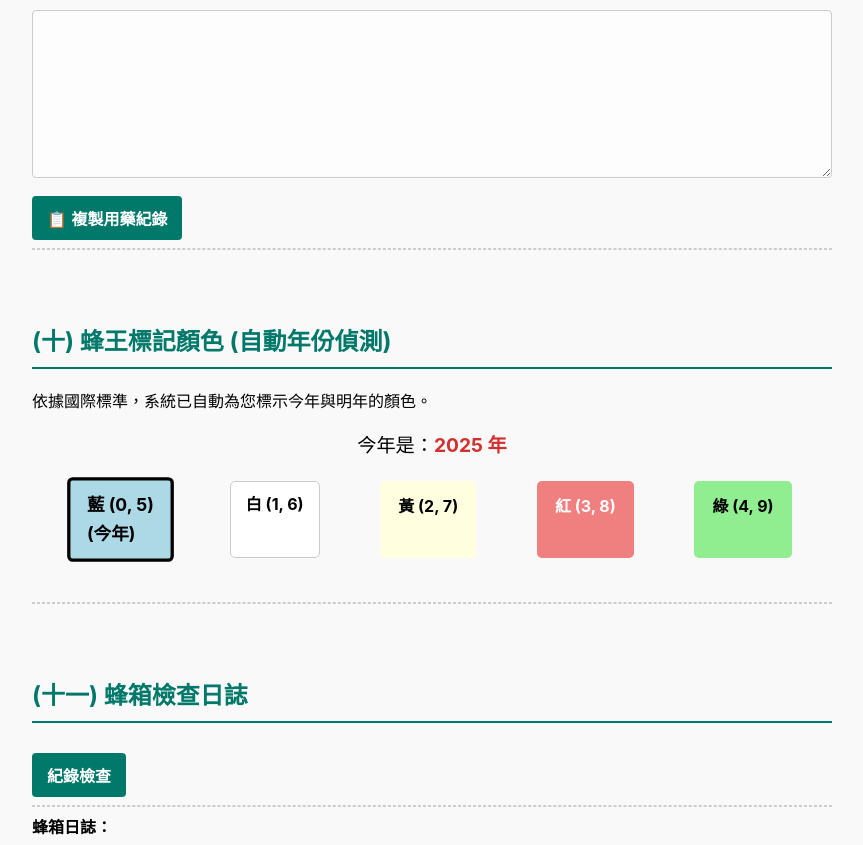
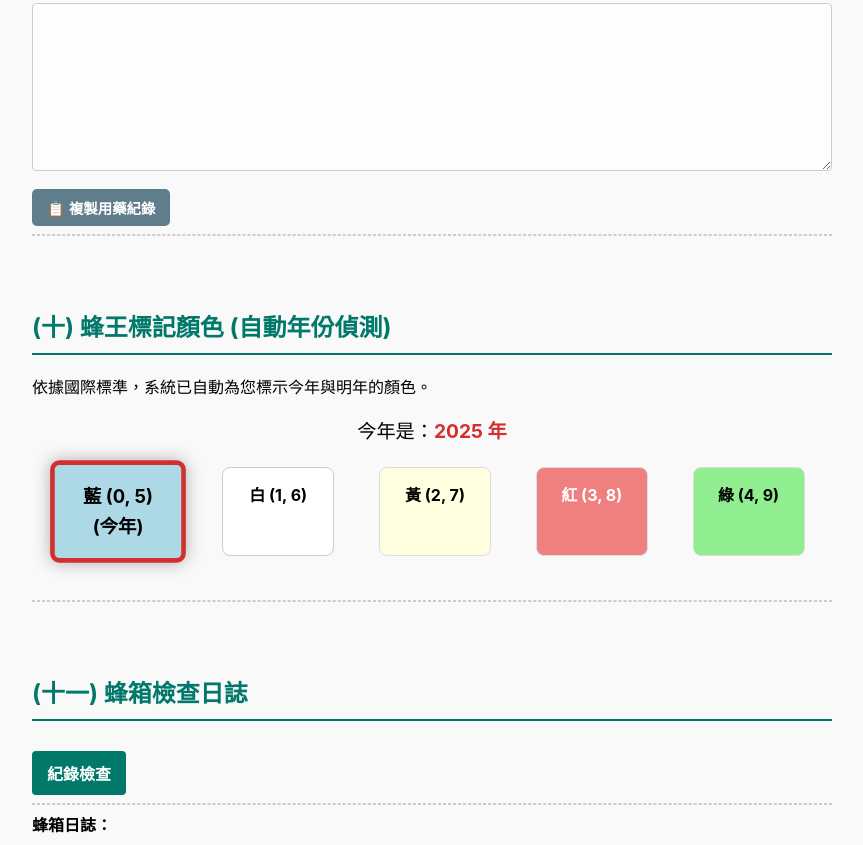
Before and after one commit to BeeDatabase/Bee-Expert, a plain HTML site: page index.html in a window 1280 px wide. Shown: the part 1622-2467 px from the top of the page, without its empty margins (208-1071 px from the left). Drawn offline with Linux system fonts and the light colour scheme.

Commit message:
Update style.css

```diff
--- a/style.css
+++ b/style.css
@@ -163,3 +163,66 @@ button:hover { background-color: #004d40; }
 }
 
 /* refresh */
+
+/* ====================
+   新增樣式：複製按鈕
+   ==================== */
+.btn-copy {
+    background-color: #607d8b; /* 藍灰色，與計算按鈕區隔 */
+    color: white;
+    padding: 8px 15px;
+    margin-top: 10px;
+    border: none;
+    border-radius: 5px;
+    cursor: pointer;
+    font-size: 0.9em;
+    display: inline-flex;
+    align-items: center;
+    gap: 5px; /* 圖示與文字的距離 */
+    transition: background-color 0.3s;
+}
+
+.btn-copy:hover {
+    background-color: #455a64;
+}
+
+.btn-copy:active {
+    transform: scale(0.98);
+}
+
+/* ====================
+   新增樣式：蜂王顏色優化
+   ==================== */
+.color-guide {
+    display: flex;
+    justify-content: space-around; /* 平均分散 */
+    flex-wrap: wrap;
+    gap: 10px;
+}
+
+.color-swatch {
+    padding: 15px;
+    border-radius: 8px;
+    text-align: center;
+    width: 80px;
+    font-weight: bold;
+    border: 1px solid #ddd;
+    position: relative;
+    transition: all 0.3s;
+}
+
+/* 當年份選中時的特效 */
+.current-year-color {
+    border: 4px solid #d32f2f !important; /* 粗紅框 */
+    transform: scale(1.15); /* 放大 1.15 倍 */
+    box-shadow: 0 0 15px rgba(0,0,0,0.3); /* 陰影 */
+    z-index: 10; /* 浮在最上層 */
+}
+
+/* 手機版適應 */
+@media (max-width: 600px) {
+    .color-swatch {
+        width: 45%; /* 手機版一行兩個 */
+        margin-bottom: 10px;
+    }
+}
```
